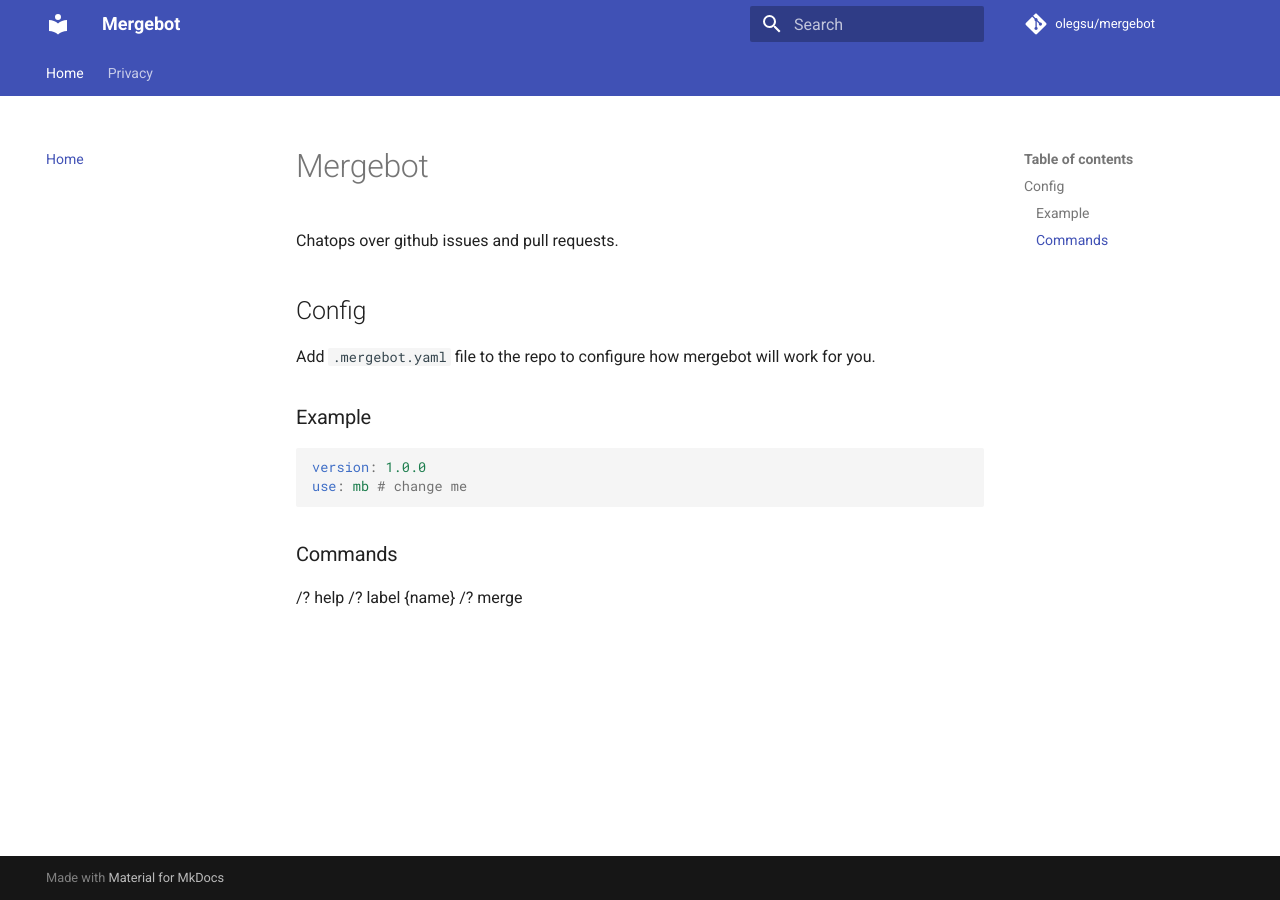
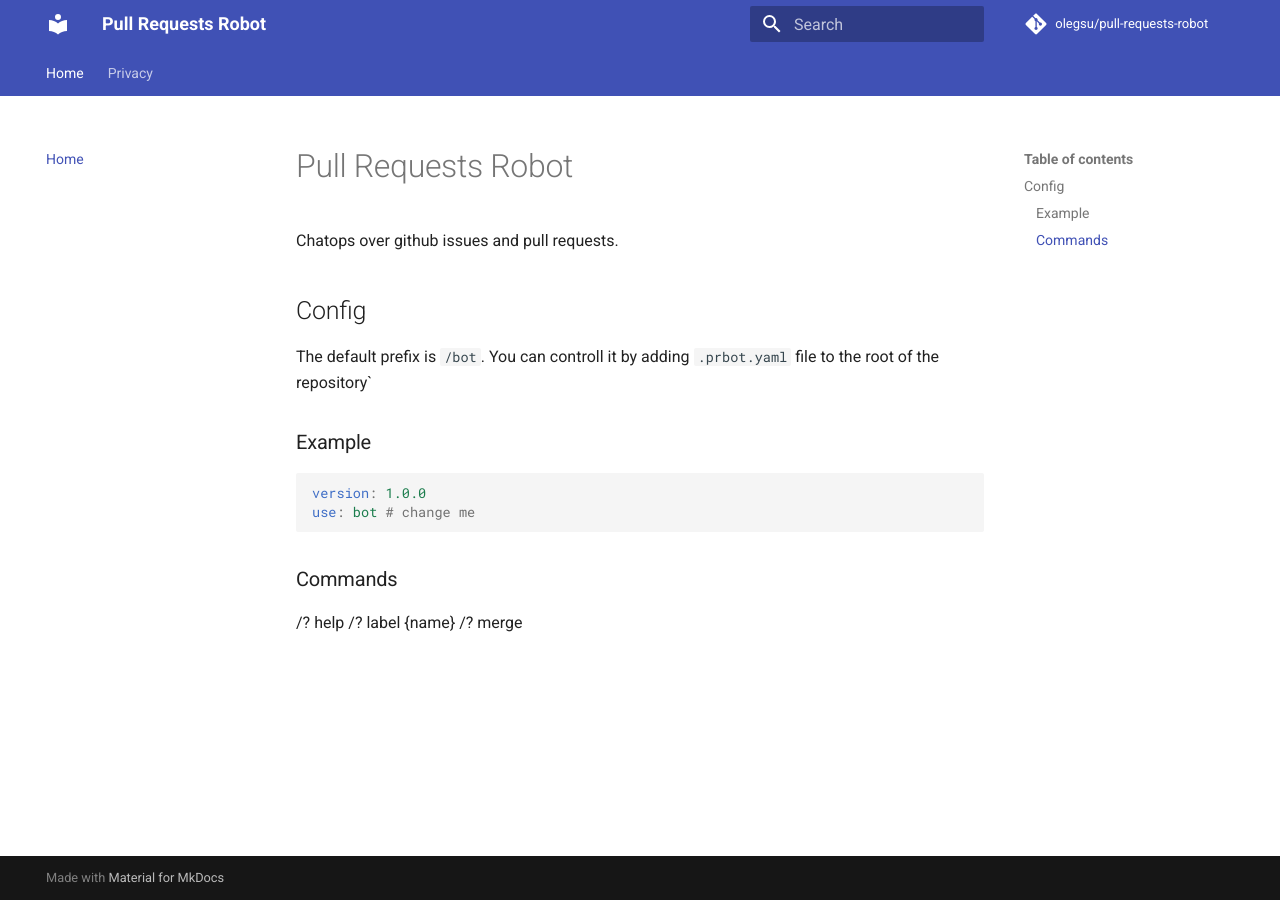
Before and after one commit to olegsu/mergebot, an MkDocs documentation site: the page built from docs/index.md, in a window 1280 px wide. Built offline with MkDocs 1.6.1 and Material for MkDocs 9.7.7, drawn with Linux system fonts in a browser that asks for light colours; comment, search, counter and statistics services are not loaded.

Commit message:
feat: change mergebot to pull request robot

````diff
--- a/.mergebot.yaml
+++ b/.prbot.yaml
@@ -1,2 +1,2 @@
 version: 1.0.0
-use: mb
+use: pr-bot
--- a/docs/index.md
+++ b/docs/index.md
@@ -1,14 +1,14 @@
-# Mergebot
+# Pull Requests Robot
 
 Chatops over github issues and pull requests.
 
 ## Config
-Add `.mergebot.yaml` file to the repo to configure how mergebot will work for you.
+The default prefix is `/bot`. You can controll it by adding `.prbot.yaml` file to the root of the repository`
 
 ### Example
 ```yaml
 version: 1.0.0
-use: mb # change me
+use: bot # change me
 ```
 
 ### Commands
--- a/mkdocs.yml
+++ b/mkdocs.yml
@@ -1,7 +1,7 @@
-site_name: Mergebot
+site_name: Pull Requests Robot
 strict: true
-repo_url: https://github.com/olegsu/mergebot
-repo_name: olegsu/mergebot
+repo_url: https://github.com/olegsu/pull-requests-robot
+repo_name: olegsu/pull-requests-robot
 use_directory_urls: false
 theme:
   name: material
````
Also changed, not shown: docs/privacy.md (+1 -1 lines), 4 other files.
